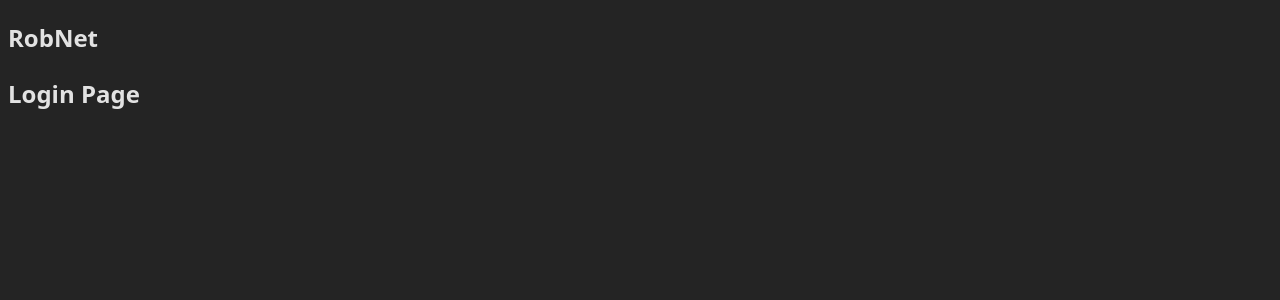
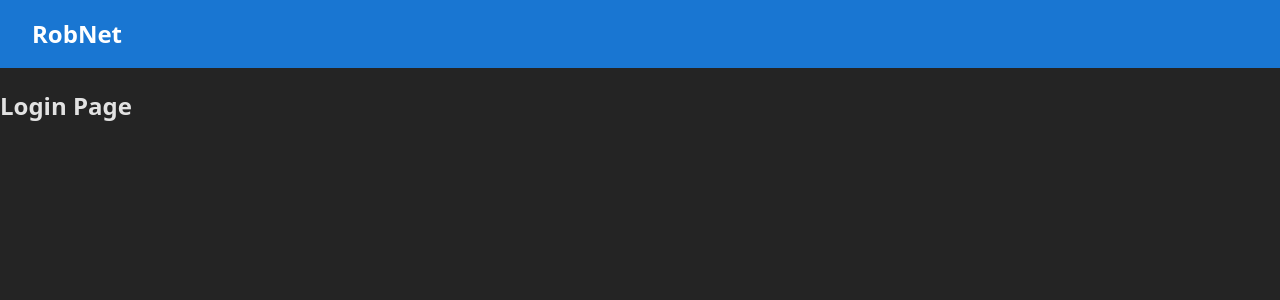
Before and after one commit to therobhe/mui-dashboard, a React (Vite) app: page / in a window 1280 px wide. Shown: the top 300 px of the page. Built offline with nearby package versions, Linux system fonts and the light colour scheme.

Commit message:
Refactor App component and add HeaderNavigation styles; improve layout and structure

```diff
--- /dev/null
+++ b/src/components/Navigation/HeaderNavigation.module.css
@@ -0,0 +1,13 @@
+.header {
+    display: flex;
+    align-items: center;
+    justify-content: space-between;
+    padding: 1rem 2rem;
+    background-color: #1976d2;
+    color: white;
+}
+
+.h2 {
+    margin: 0;
+    font-size: 1.5rem;
+}
--- a/src/components/Navigation/HeaderNavigation.tsx
+++ b/src/components/Navigation/HeaderNavigation.tsx
@@ -1,10 +1,12 @@
+import styles from './HeaderNavigation.module.css';
+
 export function HeaderNavigation() {
 	// Todo: Fetch the state from the local storage or context after it has changed
 	const isLoggedIn = false;
 
 	return (
-        <header>
-            <h2>RobNet</h2>
+		<header className={styles.header}>
+			<h2 className={styles.h2}>RobNet</h2>
 			{isLoggedIn && (
 				<nav>
 					<div>Searchbar</div>
--- a/src/components/routes/RouteWrapper.tsx
+++ b/src/components/routes/RouteWrapper.tsx
@@ -4,9 +4,9 @@ import { HeaderNavigation } from "../Navigation/HeaderNavigation";
 export function RouteWrapper() {
 	return (
 		<>
-            <HeaderNavigation />
+			<HeaderNavigation/>
 			<main>
-                <Outlet />
+				<Outlet/>
 			</main>
 		</>
 	)
--- a/src/index.css
+++ b/src/index.css
@@ -12,3 +12,7 @@
   -webkit-font-smoothing: antialiased;
   -moz-osx-font-smoothing: grayscale;
 }
+
+body {
+  margin: 0;
+}
```
Also changed, not shown: src/App.tsx (+5 -5 lines), src/components/routes/Login.tsx (+5 -5 lines). Lines whose indentation alone changed are shown as unchanged.
